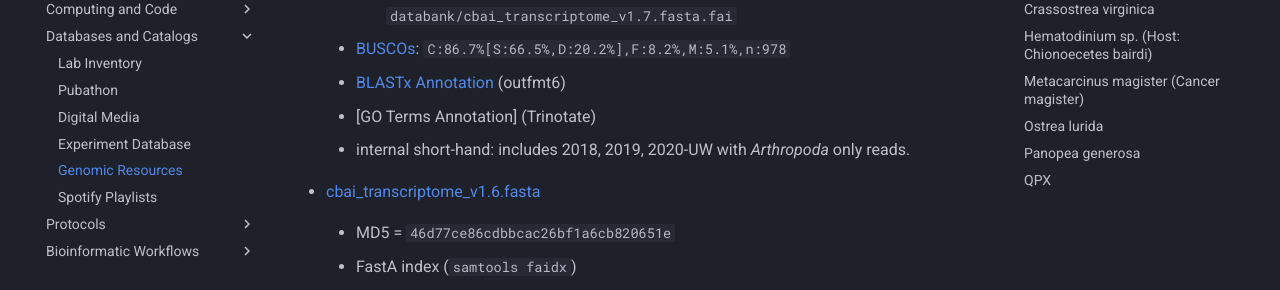
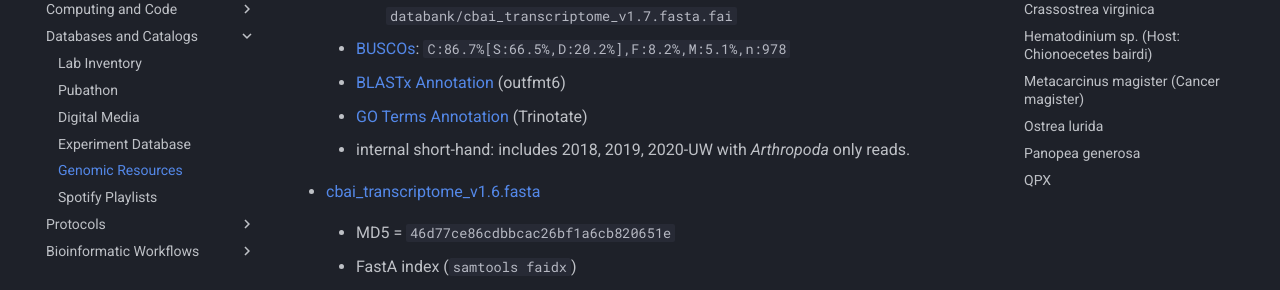
Before and after one commit to RobertsLab/resources, an MkDocs documentation site: the page built from docs/Genomic-Resources.md, in a window 1280 px wide and 900 px high, scrolled down 2814 px. Shown: the part 153-443 px from the top of the window. Built offline with MkDocs 1.6.1 and Material for MkDocs 9.7.7, drawn with Linux system fonts in a browser that asks for light colours; comment, search, counter and statistics services are not loaded; part of the change alters nothing that is shown.

```diff
--- a/docs/Genomic-Resources.md
+++ b/docs/Genomic-Resources.md
@@ -146,7 +146,7 @@ Transcriptomes
 
     - [BLASTx Annotation](https://gannet.fish.washington.edu/Atumefaciens/20200527_cbai_diamond_blastx_transcriptome_v1.7/cbai_transcriptome_v1.7.blastx.outfmt6) (outfmt6)
 
-    - [GO Terms Annotation] (Trinotate)
+    - [GO Terms Annotation](https://gannet.fish.washington.edu/Atumefaciens/20200529_cbai_trinotate_transcriptome-v1.7/20200616.cbai_transcriptome_v1.7.fasta.trinotate.go_annotations.txt) (Trinotate)
 
     - internal short-hand: includes 2018, 2019, 2020-UW with _Arthropoda_ only reads.
 
```
